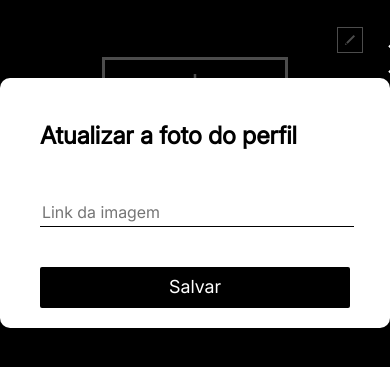
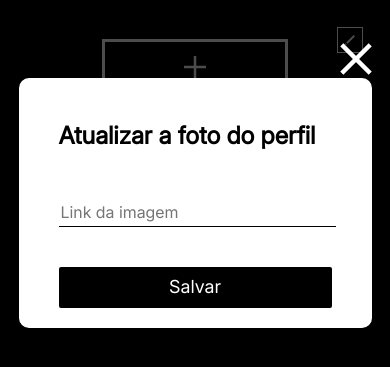
Before and after one commit to RochtBruno/web_project_around, a website with bundled scripts: page index.html in a window 390 px wide. Both pictures are taken after a click on the picture 194 px from the left and 206 px from the top of the page. Shown: the part 219-586 px from the top of the page. Built offline with nearby package versions, Linux system fonts and the light colour scheme; no server answers.

Commit message:
feat: responsividade de edição do avatar melhorada

```diff
--- a/blocks/profile.css
+++ b/blocks/profile.css
@@ -332,6 +332,7 @@
 		font-size: 22px;
 		width: 80%;
 		margin-left: 15px;
+		margin: 0 auto;
 	}
 	.profile__infos-edit{
 		top: 30px;
@@ -370,6 +371,15 @@
 		right: 0;
 		top: -50px;
 	}
+	.popup_type_avatar .popup__content {
+		width: 70%;
+	}
+	.popup_type_avatar .popup__close_avatar {
+		position: absolute;
+		top: -40px;
+		right: -10px;
+		cursor: pointer;
+	}
 }
 
 @media screen and (max-width: 425px) {
```
Lines whose indentation alone changed are shown as unchanged.
